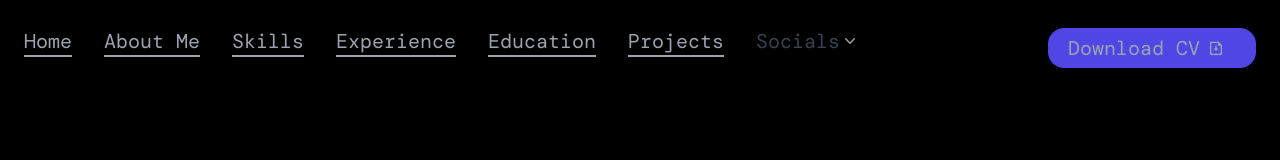
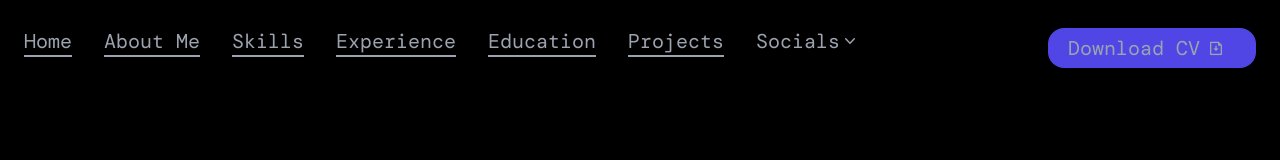
Before and after one commit to nickleduc91/MyWebsite, a Next.js app: page / in a window 1280 px wide. Shown: the top 160 px of the page. Built offline with nearby package versions, Linux system fonts and the light colour scheme; a web font is replaced by a local one; what tailwindcss-bg-patterns would draw is missing.

Commit message:
fixed socials popover

```diff
--- a/components/header.tsx
+++ b/components/header.tsx
@@ -93,7 +93,7 @@
                       smooth={true}
                       offset={50}
                       duration={500}
-                      className="text-xl cursor-pointer hover:text-white text-gray-400 border-gray-400 block py-2 pr-4 pl-3 border-b-2 hover:bg-gray-50 hover:border-indigo-600 md:hover:bg-transparent md:hover:text-primary-700 md:p-0 font-dm"
+                      className="text-xl cursor-pointer hover:text-white text-gray-400 border-gray-400 block py-2 pr-4 pl-3 border-b-2 hover:border-indigo-600 hover:bg-transparent md:p-0 font-dm"
                     >
                       {tab.name}
                     </Link>
@@ -105,12 +105,7 @@
                   <Popover className="relative">
                     {({ open }) => (
                       <>
-                        <Popover.Button
-                          className={classNames(
-                            open ? 'text-gray-500' : 'text-gray-700',
-                            'font-dm group inline-flex items-center rounded-md py-2 pr-6 pl-3 text-xl text-gray-700 hover:bg-gray-50 md:hover:bg-transparent md:hover:text-primary-700 md:p-0',
-                          )}
-                        >
+                        <Popover.Button className="font-dm group inline-flex items-center rounded-md py-2 pr-6 pl-3 text-xl md:p-0 hover:text-white hover:bg-transparent text-gray-400">
                           <span>Socials</span>
                           <ChevronDownIcon
                             className={classNames(
@@ -185,7 +180,7 @@
                 </Popover.Group>
               </li>
             </ul>
-            <div className='mt-3 flex flex-row bg-indigo-600 hover:bg-indigo-500 rounded-2xl py-1.5 px-2 w-48 md:w-40 lg:w-52 '>
+            <div className="mt-3 flex flex-row bg-indigo-600 hover:bg-indigo-500 rounded-2xl py-1.5 px-2 w-48 md:w-40 lg:w-52 ">
               <button
                 onClick={saveFile}
                 className=" text-xl cursor-pointer text-gray-400 pl-3 font-dm float-right"
```
